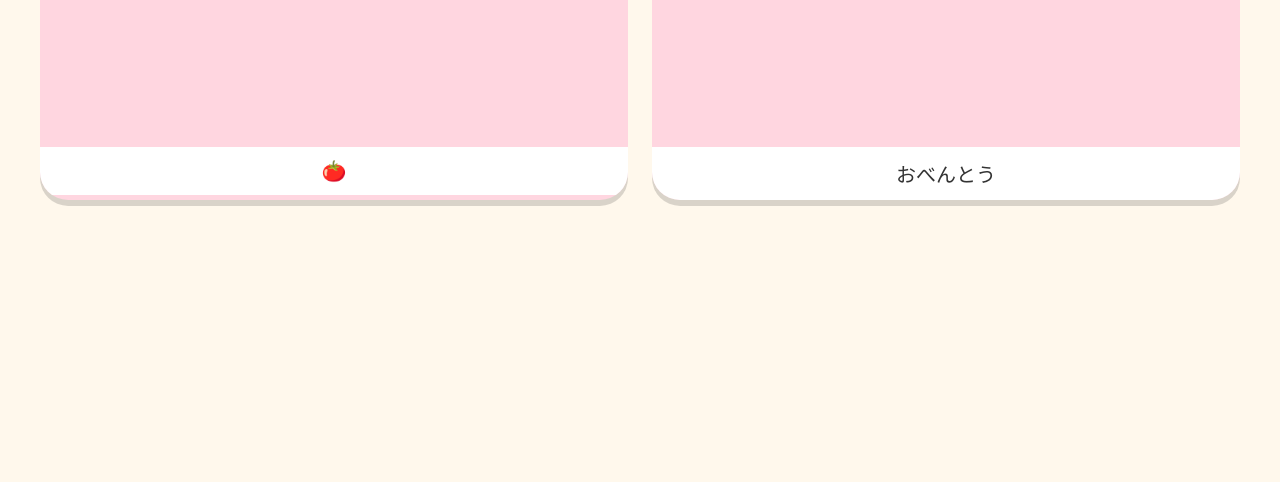
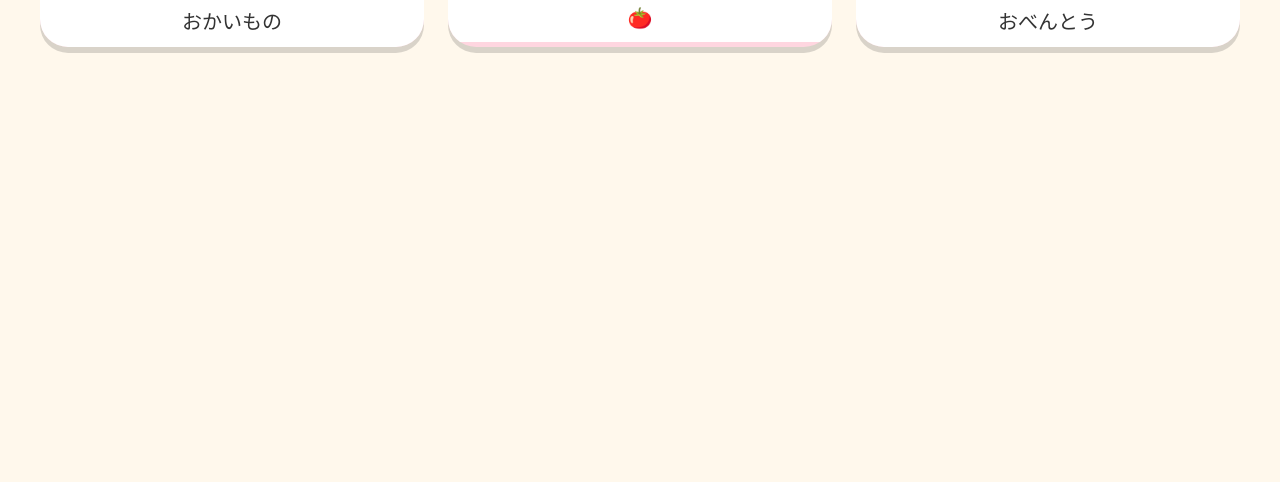
Before and after one commit to zan72122/261121, a plain HTML site: page index.html in a window 1280 px wide. Shown: the part 318-800 px from the top of the page. Drawn offline with Linux system fonts and the light colour scheme.

Commit message:
Update gallery index for 261121

```diff
--- a/index.html
+++ b/index.html
@@ -8,6 +8,7 @@ main{display:grid;grid-template-columns:repeat(auto-fit,minmax(260px,1fr));gap:2
 @media (prefers-reduced-motion:reduce){.card{transition:none}}</style></head>
 <body><main>
 <!-- GAMES -->
+<a class="card" href="games/261121-1/index.html" style="--c:#ffd6e0" aria-label="おかいもの"><b style="display:flex;aspect-ratio:4/3;align-items:center;justify-content:center;font-size:96px">🎮</b><span>おかいもの</span></a>
 <a class="card" href="games/261121-2/index.html" style="--c:#ffd6e0" aria-label="🍅"><b style="display:flex;aspect-ratio:4/3;align-items:center;justify-content:center;font-size:96px">🎮</b><span>🍅</span></a>
 <a class="card" href="games/261121-3/index.html" style="--c:#ffd6e0" aria-label="おべんとう"><b style="display:flex;aspect-ratio:4/3;align-items:center;justify-content:center;font-size:96px">🎮</b><span>おべんとう</span></a>
 </main></body></html>
```
